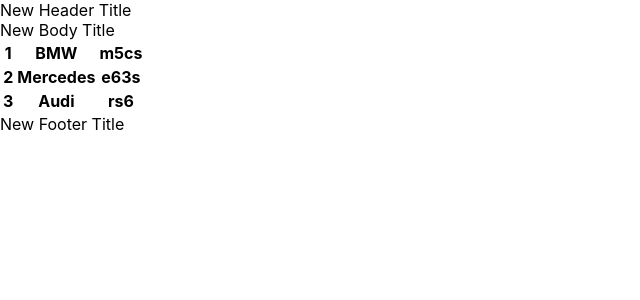
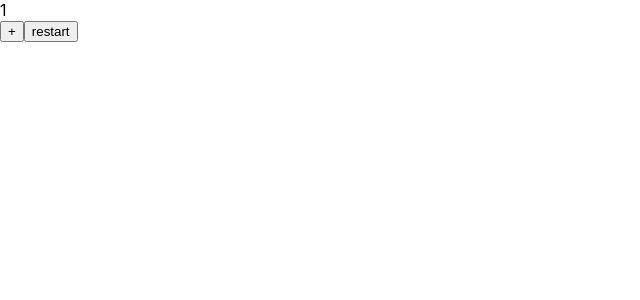
Before and after one commit to Allochka11/microtasks, a React (Create React App) app: page / in a window 1280 px wide. Shown: the top 300 px of the page, without its empty margins (0-640 px from the left). Built offline with nearby package versions, Linux system fonts and the light colour scheme.

Commit message:
useState practice

```diff
--- a/src/App.tsx
+++ b/src/App.tsx
@@ -4,20 +4,39 @@
 import {Body} from "./site/Body";
 import {Footer} from "./site/Footer";
 import {NewComponent} from "./Microtask2/NewComponent";
+import {Button} from './components/Button';
 
 function App() {
-    let students = [
-        {id: 1, name: 'Alla', age: 30},
-        {id: 2, name: 'Vladymyr', age: 31},
-        {id: 3, name: 'Petya', age: 19},
-        {id: 4, name: 'Anton', age: 37}
-    ]
+    /* let students = [
+         {id: 1, name: 'Alla', age: 30},
+         {id: 2, name: 'Vladymyr', age: 31},
+         {id: 3, name: 'Petya', age: 19},
+         {id: 4, name: 'Anton', age: 37}
+     ]*/
+    const Button1Foo = (subscriber: string, age: number, city: string) => {
+        console.log(subscriber, age, city);
+    }
+    const Button2Foo = (subscriber: string) => {
+        console.log(subscriber);
+    }
+    const Button3Foo = () => {
+        console.log('Nothing =)');
+    }
+
     return (
         <>
+            {/*microtask1
             <Header headerTitle={"New Header Title"}/>
             <Body bodyTitle={"New Body Title"}/>
-            <NewComponent students={students}/>
-            <Footer footerTitle={"New Footer Title"}/>
+            <Footer footerTitle={"New Footer Title"}/>*/}
+
+            {/*microtask2
+            <NewComponent students={students}/>*/}
+
+            {/*microtask3*/}
+            <Button name={'MyYouTubeChannel-1'} callBack={() => Button1Foo('I am Alla', 26, 'Kyiv')}/>
+            <Button name={'MyYouTubeChannel-2'} callBack={() => Button2Foo('I am Vasya')}/>
+            <Button name={'I am stupid button'} callBack={Button3Foo}/>
         </>
     );
 }
--- a/src/Microtask2/NewComponent.tsx
+++ b/src/Microtask2/NewComponent.tsx
@@ -20,7 +20,7 @@
     return (
         <table>
             <tbody>
-            {topCars.map((el, id,arr) => {
+            {topCars.map((el, id, arr) => {
                 return (
                     <tr key={id}>
                         <th>{++id}</th>
--- /dev/null
+++ b/src/Microtask4/App.tsx
@@ -0,0 +1,25 @@
+import React, {useState} from 'react';
+
+
+export const App = () => {
+
+    let [a, setA] = useState(1);
+
+    const onClickHandler = () => {
+        setA(++a)
+        console.log(a)
+    }
+
+    const onClickRestartHandler = () => {
+        setA(1);
+    }
+
+    return (
+        <div>
+            <div>{a}</div>
+            <button onClick={onClickHandler}>+</button>
+            <button onClick={onClickRestartHandler}>restart</button>
+
+        </div>
+    )
+}
--- /dev/null
+++ b/src/components/Button.tsx
@@ -0,0 +1,22 @@
+import React from 'react';
+
+type ButtonType = {
+    name: string
+    callBack: () => void
+}
+
+
+export const Button = (props: ButtonType) => {
+
+    const onClickHandler = () => {
+        props.callBack();
+    }
+
+    console.log('props', props)
+
+    return (
+        <div>
+            <button onClick={onClickHandler}>{props.name}</button>
+        </div>
+    )
+}
```
Also changed, not shown: src/Microtask3/App.tsx (added, +37 -0 lines), src/index.tsx (+5 -5 lines).
